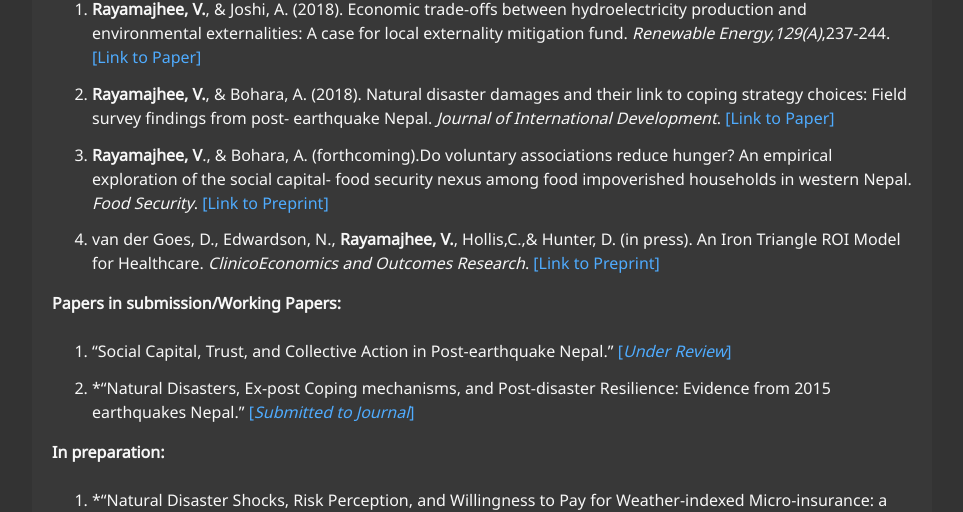
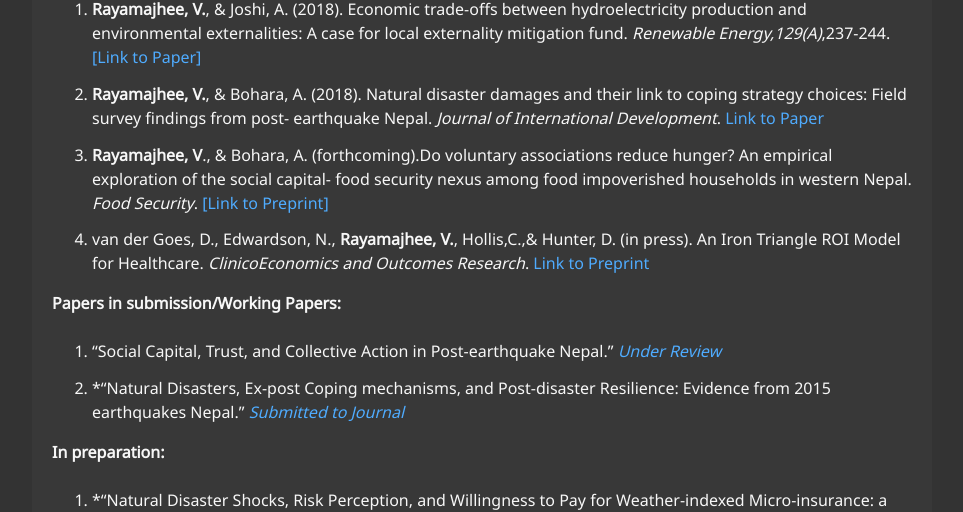
Before and after one commit to veeshanr/veeshanr.github.io, a Jekyll site: the page built from pages/research.md, in a window 1280 px wide. Shown: the part 316-828 px from the top of the page, without its empty margins (158-1121 px from the left). Built offline with Jekyll 4.4.1, drawn with Linux system fonts in a browser that asks for light colours.

```diff
--- a/pages/research.md
+++ b/pages/research.md
@@ -13,14 +13,14 @@ Although formally trained as an environmental and development economist, my rese
 **Peer-reviewed research articles:**
 
 1. **Rayamajhee, V.**, & Joshi, A. (2018). Economic trade-offs between hydroelectricity production and environmental externalities: A case for local externality mitigation fund. *Renewable Energy,129(A)*,237-244. [[Link to Paper]] [1]
-2. **Rayamajhee, V.**, & Bohara, A. (2018). Natural disaster damages and their link to coping strategy choices: Field survey findings from post- earthquake Nepal. *Journal of International Development*. [[Link to Paper]] [4]
+2. **Rayamajhee, V.**, & Bohara, A. (2018). Natural disaster damages and their link to coping strategy choices: Field survey findings from post- earthquake Nepal. *Journal of International Development*. [Link to Paper] [4]
 3. **Rayamajhee, V**., & Bohara, A. (forthcoming).Do voluntary associations reduce hunger? An empirical exploration of the social  capital- food security nexus among food impoverished households in western Nepal. *Food Security*. [[Link to Preprint]][2]
-4. van der Goes, D., Edwardson, N., **Rayamajhee, V.**, Hollis,C.,& Hunter, D. (in press). An Iron Triangle ROI Model for Healthcare. *ClinicoEconomics and Outcomes Research*. [[Link to Preprint]][3]
+4. van der Goes, D., Edwardson, N., **Rayamajhee, V.**, Hollis,C.,& Hunter, D. (in press). An Iron Triangle ROI Model for Healthcare. *ClinicoEconomics and Outcomes Research*. [Link to Preprint][3]
 
 **Papers in submission/Working Papers:**
 
-1. “Social Capital, Trust, and Collective Action in Post-earthquake Nepal.” [[*Under Review*]][5]
-2. *“Natural Disasters, Ex-post Coping mechanisms, and Post-disaster Resilience: Evidence from 2015 earthquakes Nepal.” [[*Submitted to Journal*]][6]
+1. “Social Capital, Trust, and Collective Action in Post-earthquake Nepal.” [*Under Review*][5]
+2. *“Natural Disasters, Ex-post Coping mechanisms, and Post-disaster Resilience: Evidence from 2015 earthquakes Nepal.” [*Submitted to Journal*][6]
 
 **In preparation:**
 
```
